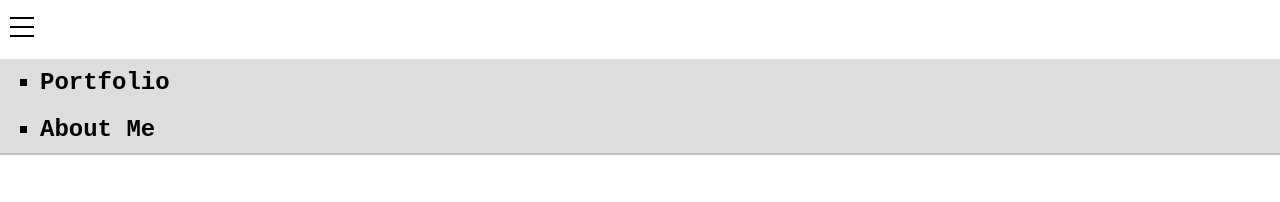
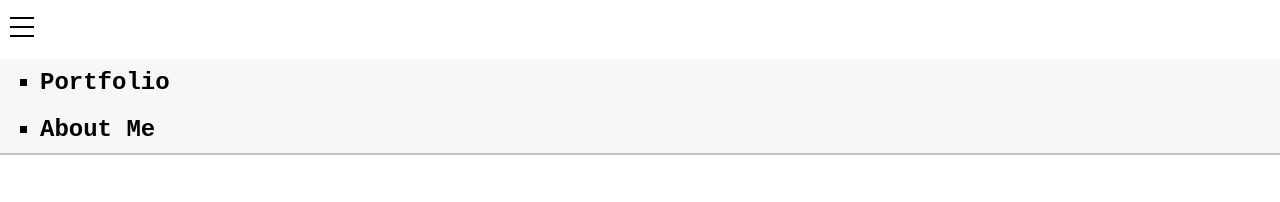
Before and after one commit to Jamcris11/PortfolioWebsite, a plain HTML site: page index.html in a window 1280 px wide. Both pictures are taken after a click on the element 22 px from the left and 29 px from the top of the page. Shown: the top 202 px of the page. Drawn offline with Linux system fonts and the light colour scheme; grey boxes are pictures that could not be loaded.

Commit message:
Color change on menu item, now more subtle

```diff
--- a/index.css
+++ b/index.css
@@ -19,7 +19,7 @@ img {
     display: flex;
     flex-direction: column;
     flex-grow: 1;
-    background-color: rgb(221, 221, 221);
+    background-color: rgb(247, 247, 247);
 }
 
 .container-row-menu ul {
```
